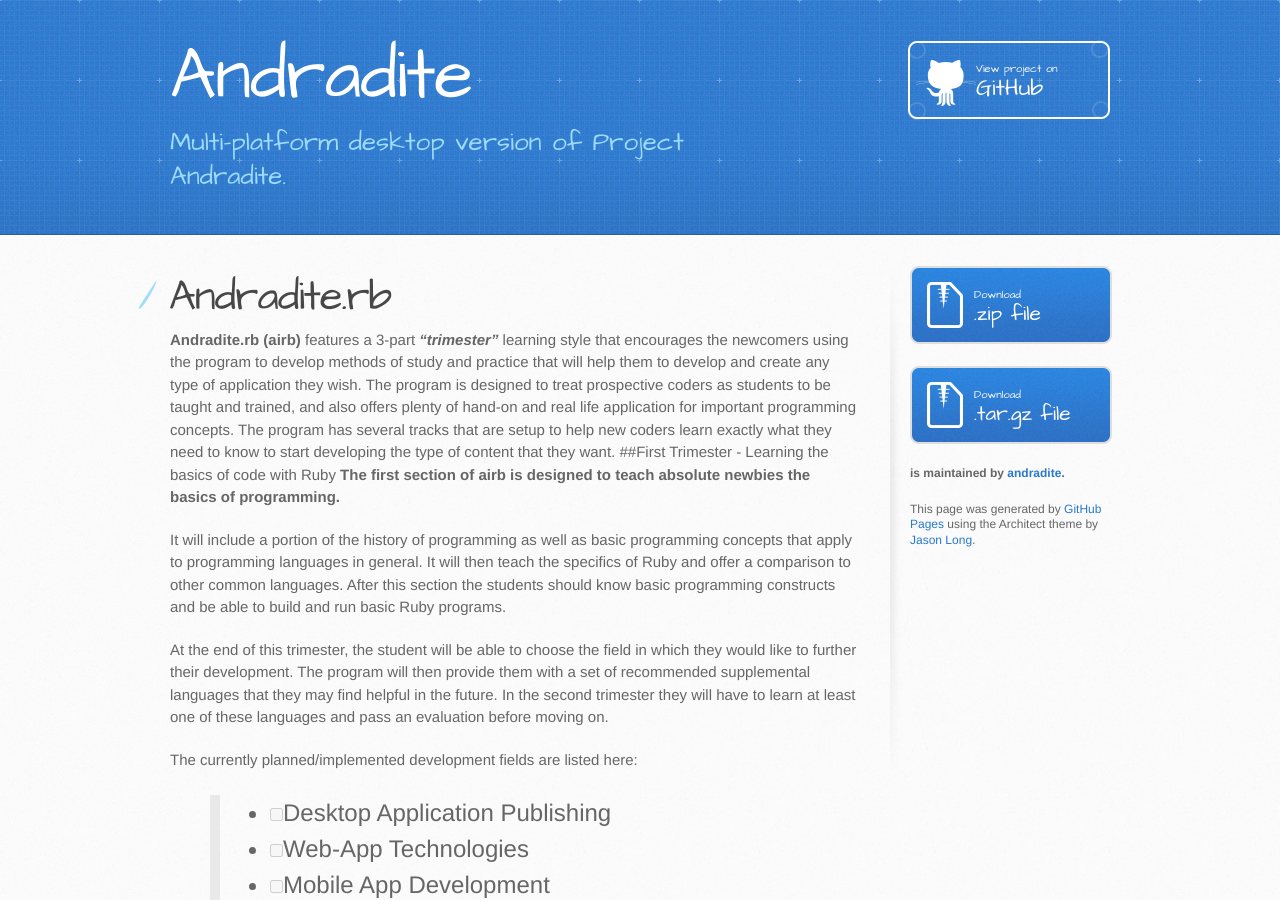
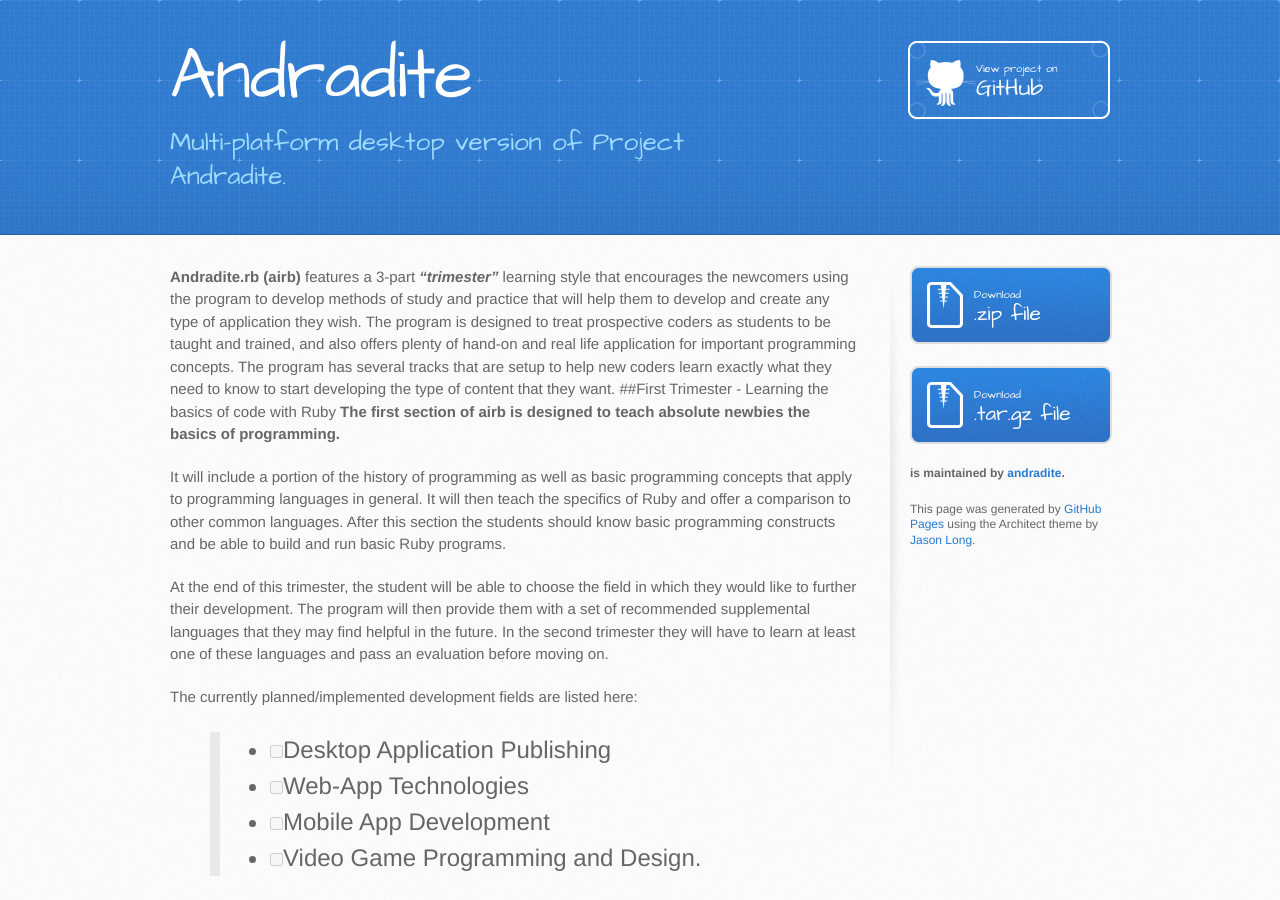
Before and after one commit to andradite/andradite, a Jekyll site: the page built from index.md, in a window 1280 px wide and 900 px high. Built offline with Jekyll 4.4.1, drawn with Linux system fonts in a browser that asks for light colours.

Commit message:
Update index.md

```diff
--- a/index.md
+++ b/index.md
@@ -1,7 +1,6 @@
 ---
 layout: index
 ---
-# Andradite.rb
 **Andradite.rb (airb)** features a 3-part ***"trimester"*** learning style that encourages the newcomers using the program to develop methods of study and practice that will help them to develop and create any type of application they wish. The program is designed to treat prospective coders as students to be taught and trained, and also offers plenty of hand-on and real life application for important programming concepts. The program has several tracks that are setup to help new coders learn exactly what they need to know to start developing the type of content that they want.
 ##First Trimester - Learning the basics of code with Ruby
 **The first section of airb is designed to teach absolute newbies the basics of programming.**
```
